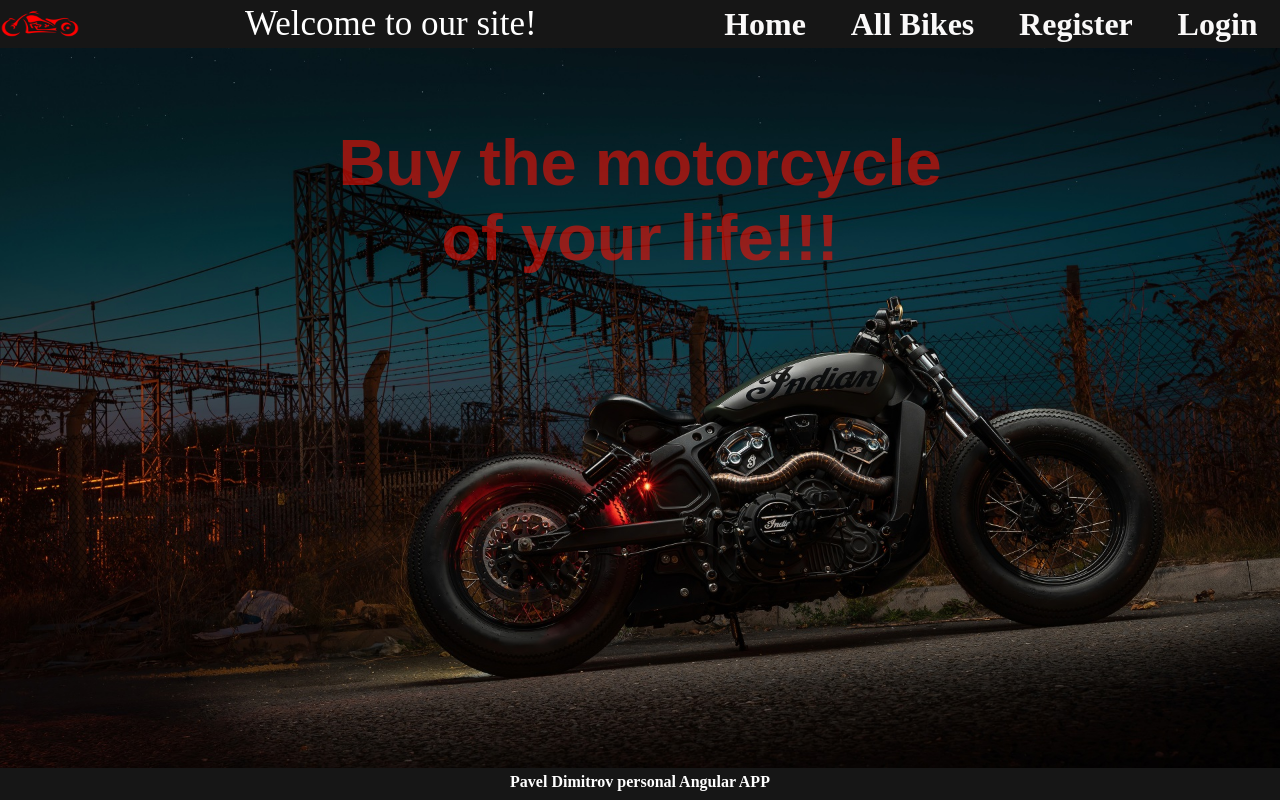
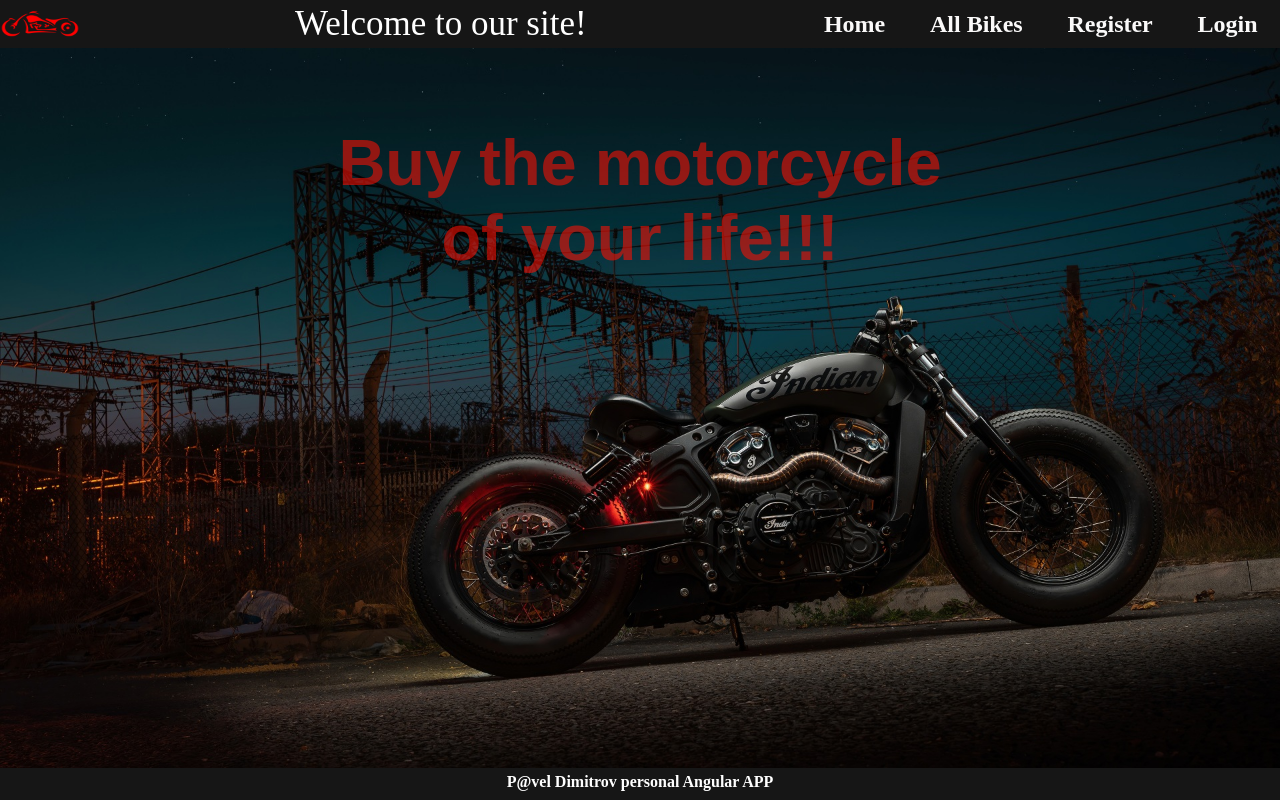
Before and after one commit to 2HEADSs/SPA-Angular, an Angular app in the folder motorcycle-app/: page / in a window 1280 px wide. Built offline with nearby package versions, Linux system fonts and the light colour scheme.

Commit message:
update css

```diff
--- a/motorcycle-app/src/app/bikes/bike-details/bike-details.component.css
+++ b/motorcycle-app/src/app/bikes/bike-details/bike-details.component.css
@@ -24,7 +24,7 @@ div.container {
 
 .bike-info {
   display: flex;
-  border-radius: 5px;
+  /* border-radius: 5px; */
   align-items: center;
   margin-top: 80px;
 }
@@ -64,7 +64,7 @@ div.container {
 }
 
 p {
-  text-shadow: -1px 0 black, 0 1px black, 1px 0 black, 0 -1px black;
+  /* text-shadow: -1px 0 black, 0 1px black, 1px 0 black, 0 -1px black; */
 }
 
 
--- a/motorcycle-app/src/app/bikes/bikes-list/bikes-list.component.ts
+++ b/motorcycle-app/src/app/bikes/bikes-list/bikes-list.component.ts
@@ -1,4 +1,5 @@
 import { Component, OnInit } from '@angular/core';
+import { Router } from '@angular/router';
 import { AuthService } from 'src/app/auth/auth.service';
 import { IBike } from 'src/app/shared/interfaces/bikes';
 import { BikesService } from '../bikes.service';
@@ -11,21 +12,25 @@ import { BikesService } from '../bikes.service';
 export class BikesListComponent implements OnInit {
 
 
-  bikesList: IBike[] | null = [];
-  hasBikes: boolean = false
+  bikesList: IBike[] | null = null;
+  hasBikes: boolean = true
 
-  constructor(private bikesSerice: BikesService, private authService:AuthService) { }
+  constructor(private bikesSerice: BikesService, private authService: AuthService, private router: Router) { }
 
   ngOnInit(): void {
     this.bikesSerice.loadAllBike().subscribe({
       next: (bikes) => {
+        console.log(bikes);
+
         this.bikesList = bikes
         if (this.bikesList.length > 0) {
+
           this.hasBikes = true;
         }
       },
       error: (err) => {
-        console.log(err);
+        this.authService.errorString = err.name
+        this.router.navigate(['/'])
 
       }
     })
--- a/motorcycle-app/src/app/core/footer/footer.component.html
+++ b/motorcycle-app/src/app/core/footer/footer.component.html
@@ -1,3 +1,3 @@
 <div>
-    <p>Pavel Dimitrov personal Angular APP</p>
+    <p>P@vel Dimitrov personal Angular APP</p>
 </div>
--- a/motorcycle-app/src/app/core/header/header.component.css
+++ b/motorcycle-app/src/app/core/header/header.component.css
@@ -24,7 +24,7 @@ ul li a {
     text-decoration: none;
     color: rgb(250, 249, 249);
     font-weight: bold;
-    font-size: 2rem;
+    font-size: 1.5rem;
     cursor: pointer;
 }
 
--- a/motorcycle-app/src/app/core/main/main.component.css
+++ b/motorcycle-app/src/app/core/main/main.component.css
@@ -27,3 +27,6 @@
   left: 30%;
   cursor: pointer;
 }
+button{
+  cursor: pointer;
+}
--- a/motorcycle-app/src/app/core/main/main.component.html
+++ b/motorcycle-app/src/app/core/main/main.component.html
@@ -5,7 +5,6 @@
 <div *ngIf="authService.errorString" class="error-container">
     <h1 class="error-message">
       {{authService.errorString}}
-      Buy the motorcycle of your life!!!
       <button   class="button" [routerLink]="['/']"
       (click)="authService.errorString = null">
         HOME
```
